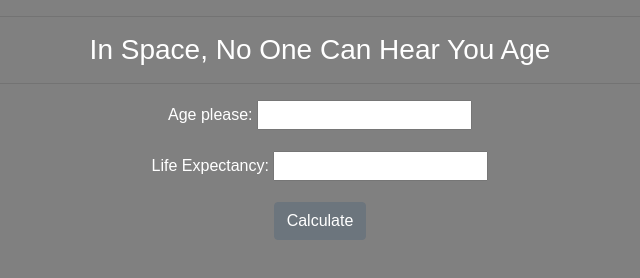
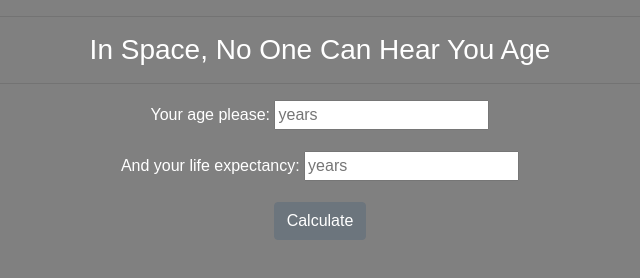
Before and after one commit to mtaylorpdx/age-calc, a website built with webpack: page src/index.html in a window 1280 px wide. Shown: the whole page, without its empty margins (320-960 px from the left). Built offline with nearby package versions, Linux system fonts and the light colour scheme.

Commit message:
modify form text

```diff
--- a/src/index.html
+++ b/src/index.html
@@ -11,12 +11,12 @@
 
       <form id="form">
         <div class="form-group">
-          <label for="life">Age please:</label>
-          <input type="number" id="ageInput">
+          <label for="life">Your age please: </label>
+          <input type="number" id="ageInput" placeholder="years">
         </div>
         <div class="form-group">
-          <label for="death">Life Expectancy:</label>
-          <input type="number" id="lifetimeInput">
+          <label for="death">And your life expectancy: </label>
+          <input type="number" id="lifetimeInput" placeholder="years">
         </div>
         <button type="submit" class="btn btn-secondary" id="compute" data-toggle="modal" data-target="#myModal">Calculate</button>
       </form>
--- a/src/main.js
+++ b/src/main.js
@@ -21,7 +21,8 @@ $(document).ready(function() {
     if (age < death) {
       person.mortality(death);
       let balance = `<h5>Years remaining to you:</h5><hr><p>Earth: ${person.remaining}</p><p>Mercury: ${person.agesRemaining[0]}</p><p>Venus: ${person.agesRemaining[1]}</p><p>Mars: ${person.agesRemaining[2]}</p><p>Jupiter: ${person.agesRemaining[3]}</p>`;
-      $("#balance").html(balance);
+      this.balance = balance;
+      $("#balance").html(this.balance);
     } else {
       person.longevity(death);
       let balance = `<h5>Years overdue:</h5><hr><p>Earth: ${person.exceeded}</p><p>Mercury: ${person.agesExceeded[0]}</p><p>Venus: ${person.agesExceeded[1]}</p><p>Mars: ${person.agesExceeded[2]}</p><p>Jupiter: ${person.agesExceeded[3]}</p>`;
```
